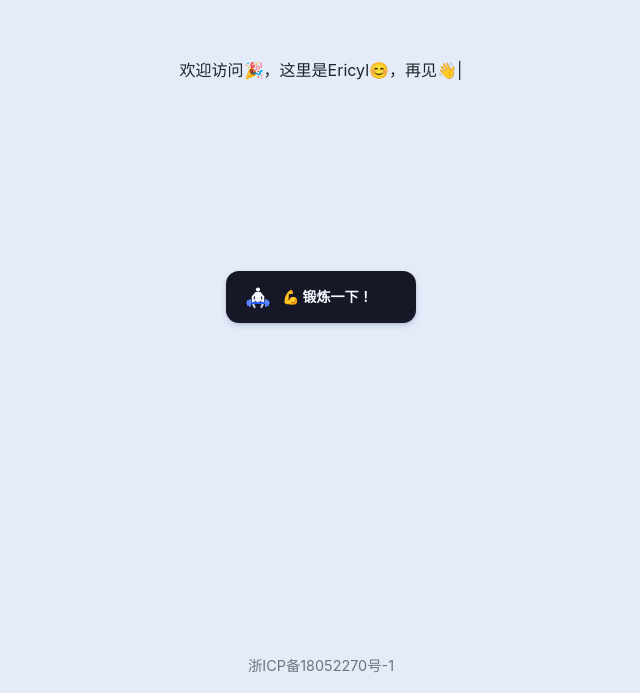
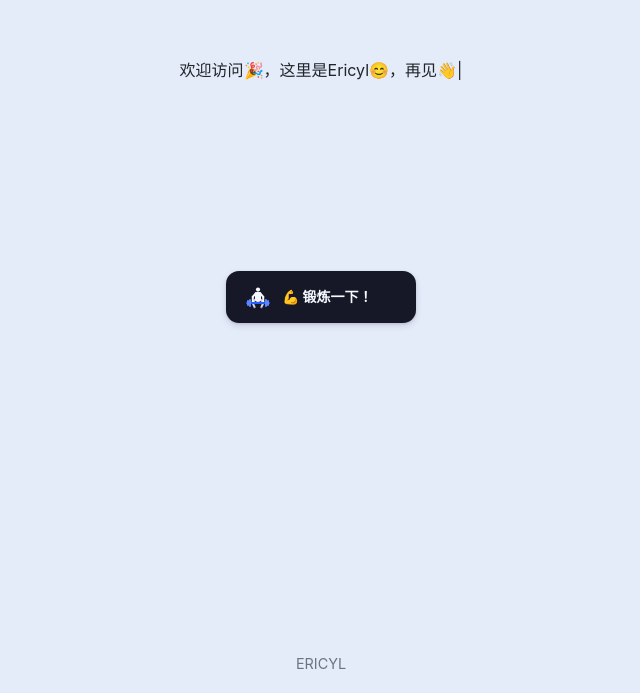
Before and after one commit to ericyl/ericyl.github.io, a plain HTML site: page index.html in a window 1280 px wide. Shown: the part 107-800 px from the top of the page, without its empty margins (319-959 px from the left). Drawn offline with nearby package versions, Linux system fonts and the light colour scheme.

Commit message:
Update index.html

```diff
--- a/index.html
+++ b/index.html
@@ -285,7 +285,7 @@
       </div>
     </div>
     <div class="text-center">
-      <a href="http://www.beian.miit.gov.cn/" style="color: #6c757d; font-size: .9rem">浙ICP备18052270号-1</a>
+      <div style="color: #6c757d; font-size: .9rem">ERICYL</div>
     </div>
 
     <script>
```
